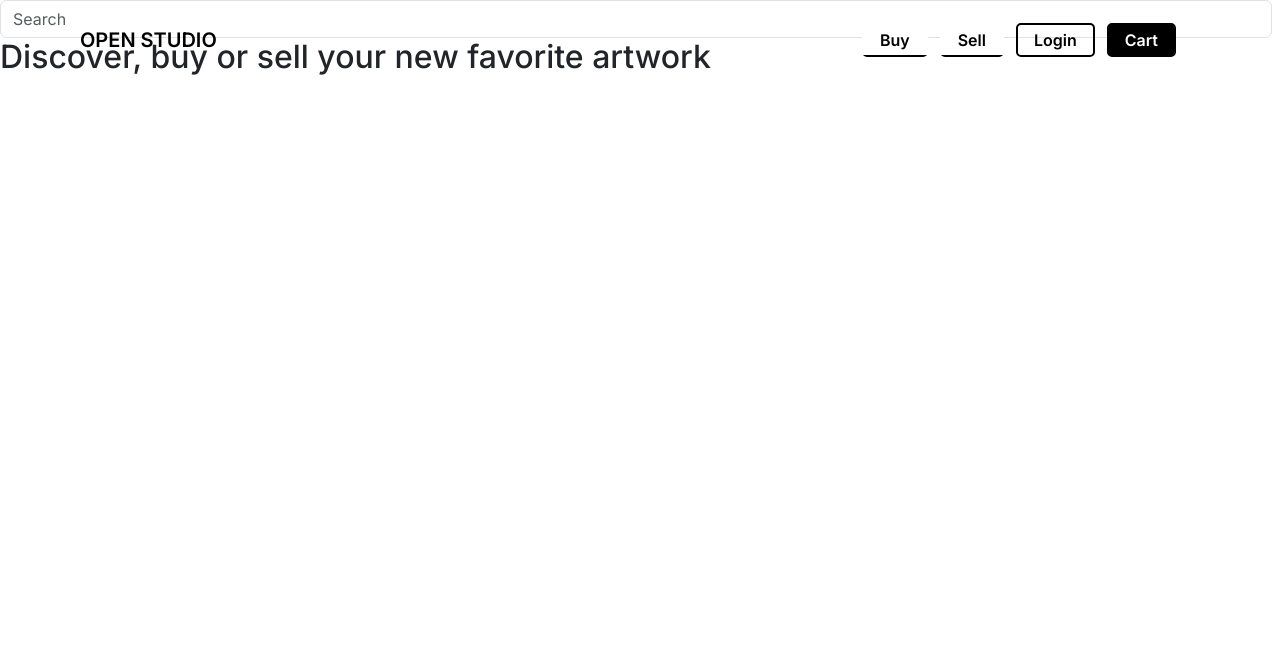
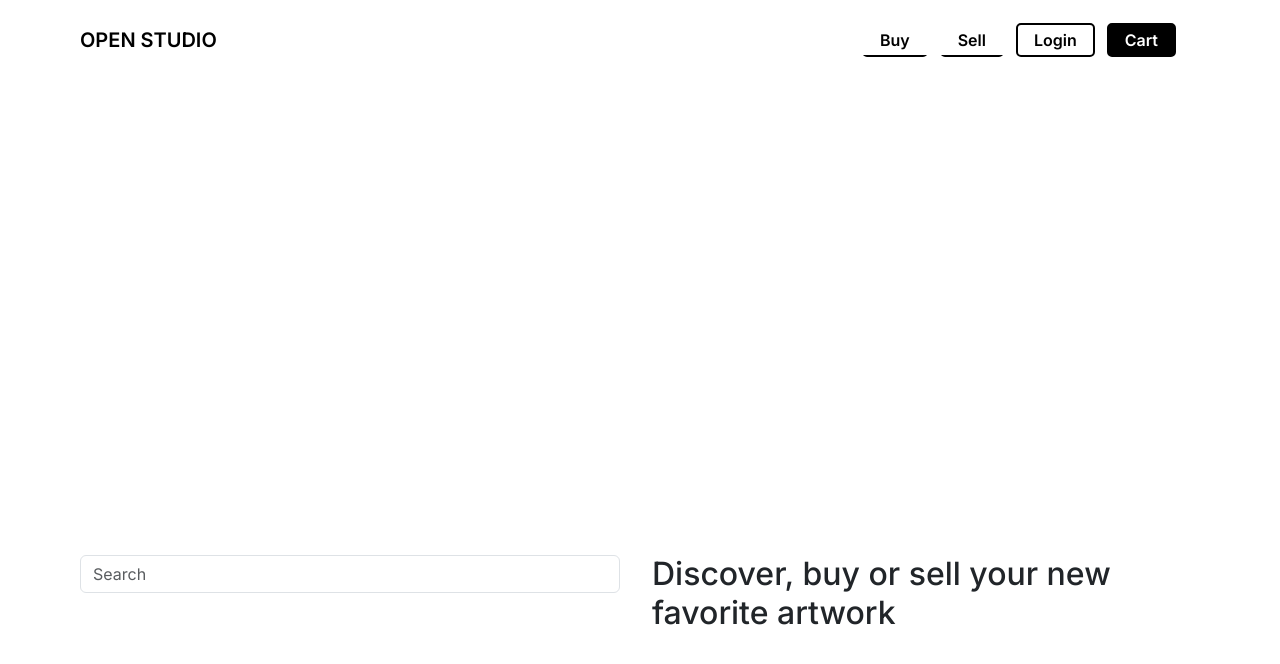
Before and after one commit to LuckyCaves/OpenStudio, a plain HTML site: page views/home.html in a window 1280 px wide. Drawn offline with nearby package versions, Linux system fonts and the light colour scheme.

Commit message:
Update home.html

```diff
--- a/views/home.html
+++ b/views/home.html
@@ -19,7 +19,7 @@
 
         <!-- Hojas de estilos -->
         <link rel="stylesheet" href="../styles/basic.css">
-        <link rel="stylesheet" href="../styles/">
+        <link rel="stylesheet" href="../styles/home.css">
 
         <!-- Controladores -->
         <script src="../controllers/"></script>
@@ -33,6 +33,7 @@
     </head>
 
     <body>
+        <main>
         <header>
             <nav id="navbar" class="navbar navbar-expand-sm">
 				<div class="container-fluid">
@@ -71,12 +72,17 @@
 				</div>
 			</nav>
         </header>
-        <main>
             <div class="hero">
-            <form class="d-flex">
-                <input class="form-control me-2" type="search" placeholder="Search" aria-label="Search">
-            </form>
-            <h2>Discover, buy or sell your new favorite artwork</h2>
+                <div class="row">
+                    <div class="col-md-6">
+                        <form class="d-flex">
+                            <input class="form-control me-2" type="search" placeholder="Search" aria-label="Search">
+                        </form>
+                    </div>
+                    <div class="col-md-6 title">
+                        <h2>Discover, buy or sell your new favorite artwork</h2>
+                    </div>
+                </div>
             </div>
         </main>
         <footer>
```
